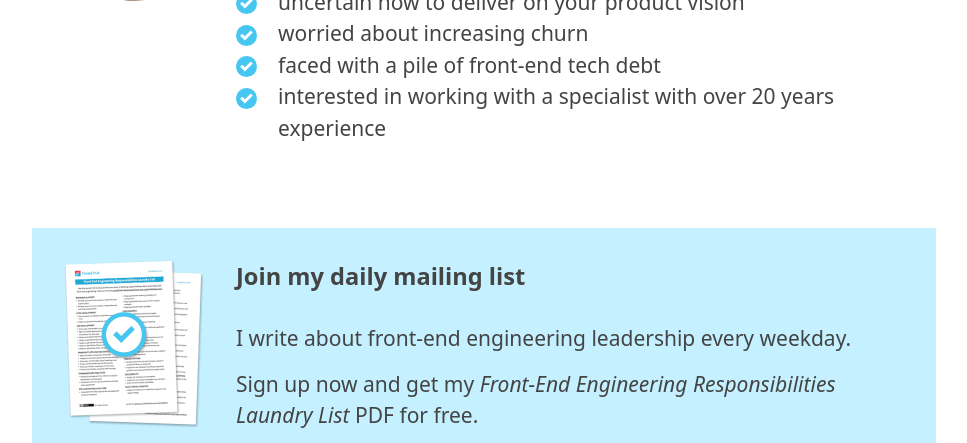
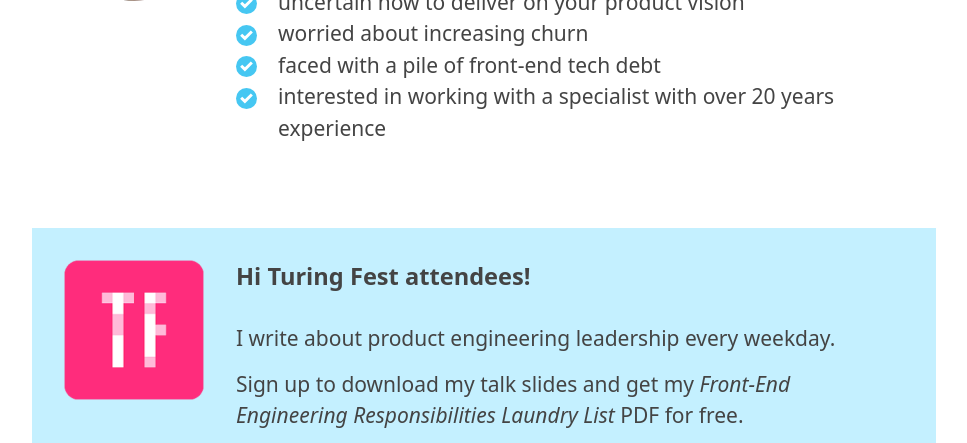
Before and after one commit to froots/froots.github.io, a Jekyll site: the page built from index.html, in a window 1280 px wide and 900 px high, scrolled down 753 px, cut to the strip 0-443 px from the top of the window. Shown: the whole strip, without its empty margins (156-1123 px from the left). Built offline with Jekyll 4.4.1, drawn with Linux system fonts in a browser that asks for light colours.

Commit message:
Turing Fest optin

```diff
--- a/_includes/convertkit.html
+++ b/_includes/convertkit.html
@@ -5,4 +5,4 @@
 {% if include.formid %}
   {% assign convertkit = include.formid %}
 {% endif %}
-<script async id="_ck_{{ convertkit }}" src="https://forms.convertkit.com/{{ convertkit }}?v=6"></script>
+<script async id="_ck_{{ convertkit }}" src="https://forms.convertkit.com/{{ convertkit }}?v=7"></script>
--- /dev/null
+++ b/_includes/turing-optin.html
@@ -0,0 +1,14 @@
+<div class="panel media outside">
+  <div class="media__image">
+    <img src="/images/optin/turing.png" class="media__logo" alt="">
+  </div>
+  <div class="media__content">
+    <h2 class="panel__heading">Hi Turing Fest attendees!</h2>
+    <p>I write about product engineering leadership every weekday.</p>
+    <p>Sign up to download my talk slides and get my <em>Front-End Engineering Responsibilities Laundry List</em> PDF for free.</p>
+    <div class="ck-mod ck-mod--naked">
+      {% include convertkit.html formid="439623" %}
+    </div>
+    <p class="conditions">You'll get regular emails about front-end development. Unsubscribe at any time.</p>
+  </div>
+</div>
--- a/index.html
+++ b/index.html
@@ -37,7 +37,7 @@ redirect_from:
   </div>
 </div>
 
-{% include default-optin.html %}
+{% include turing-optin.html %}
 
 <hr class="mtb2">
 
```
Also changed, not shown: images/optin/turing.png (added).
